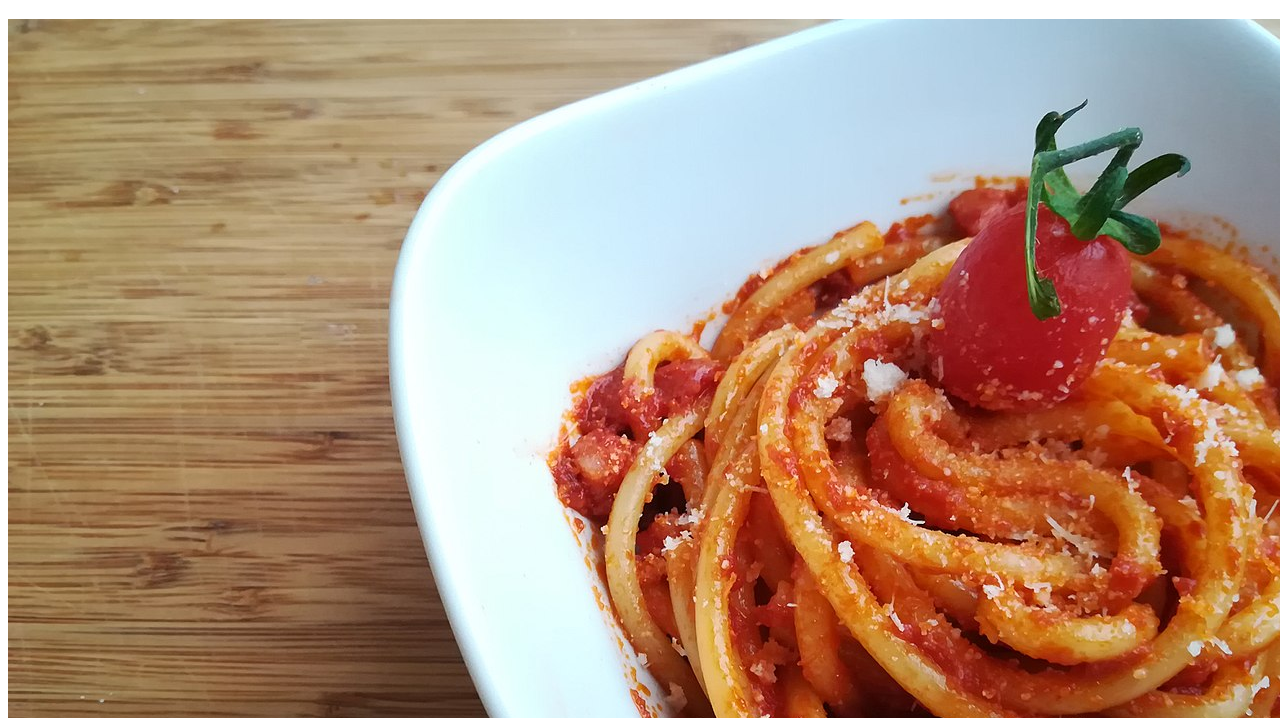
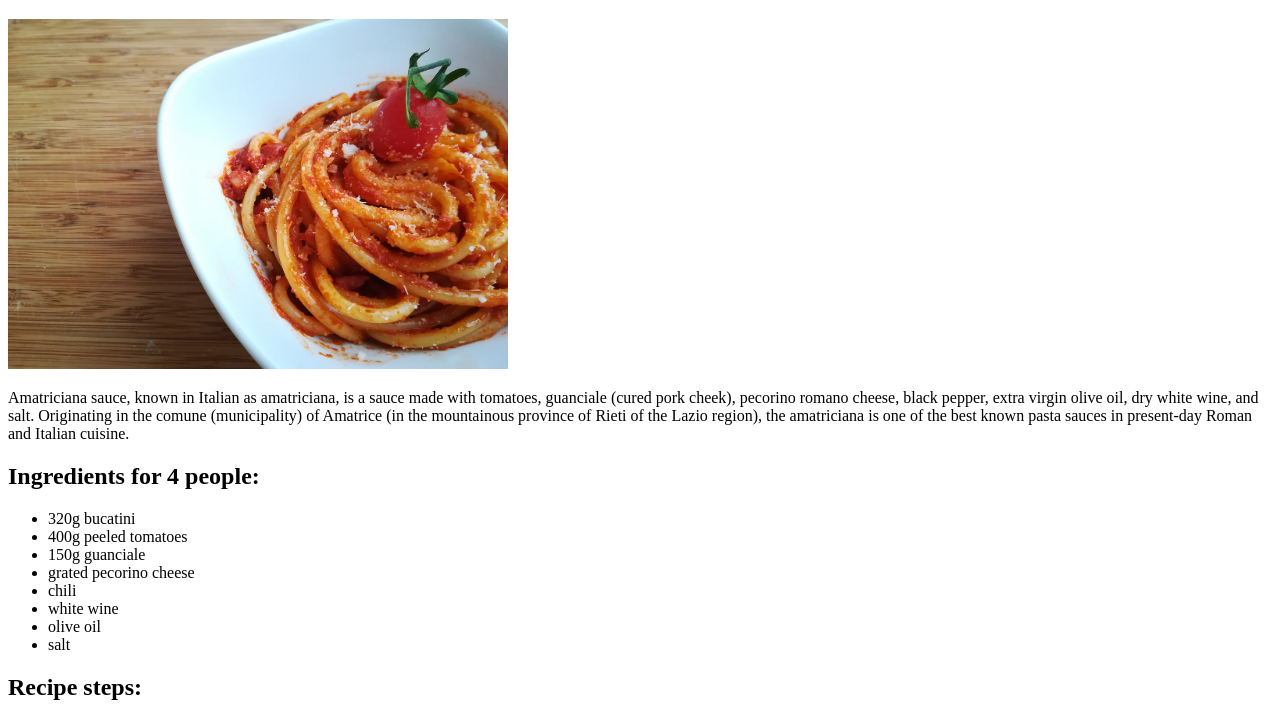
Before and after one commit to Simone-098/odin-recipes, a plain HTML site: page recipes/amatriciana.html in a window 1280 px wide. Shown: the part 61-779 px from the top of the page. Drawn offline with Linux system fonts and the light colour scheme.

Commit message:
Add width and height to image recipes/amatriciana.html

```diff
--- a/recipes/amatriciana.html
+++ b/recipes/amatriciana.html
@@ -8,7 +8,7 @@
 <body>
     <h1>Amatriciana</h1>
 
-    <img src="../images/1280px-Bucatini_allamatriciana.jpg" alt="Bucatini all'amatriciana served on a white plate">
+    <img src="../images/1280px-Bucatini_allamatriciana.jpg" alt="Bucatini all'amatriciana served on a white plate" width="500" height="350">
 
     <p>Amatriciana sauce, known in Italian as amatriciana, is a sauce made with tomatoes, guanciale (cured pork cheek), pecorino romano cheese, black pepper, extra virgin olive oil, dry white wine, and salt. Originating in the comune (municipality) of Amatrice (in the mountainous province of Rieti of the Lazio region), the amatriciana is one of the best known pasta sauces in present-day Roman and Italian cuisine.</p>
 
```
